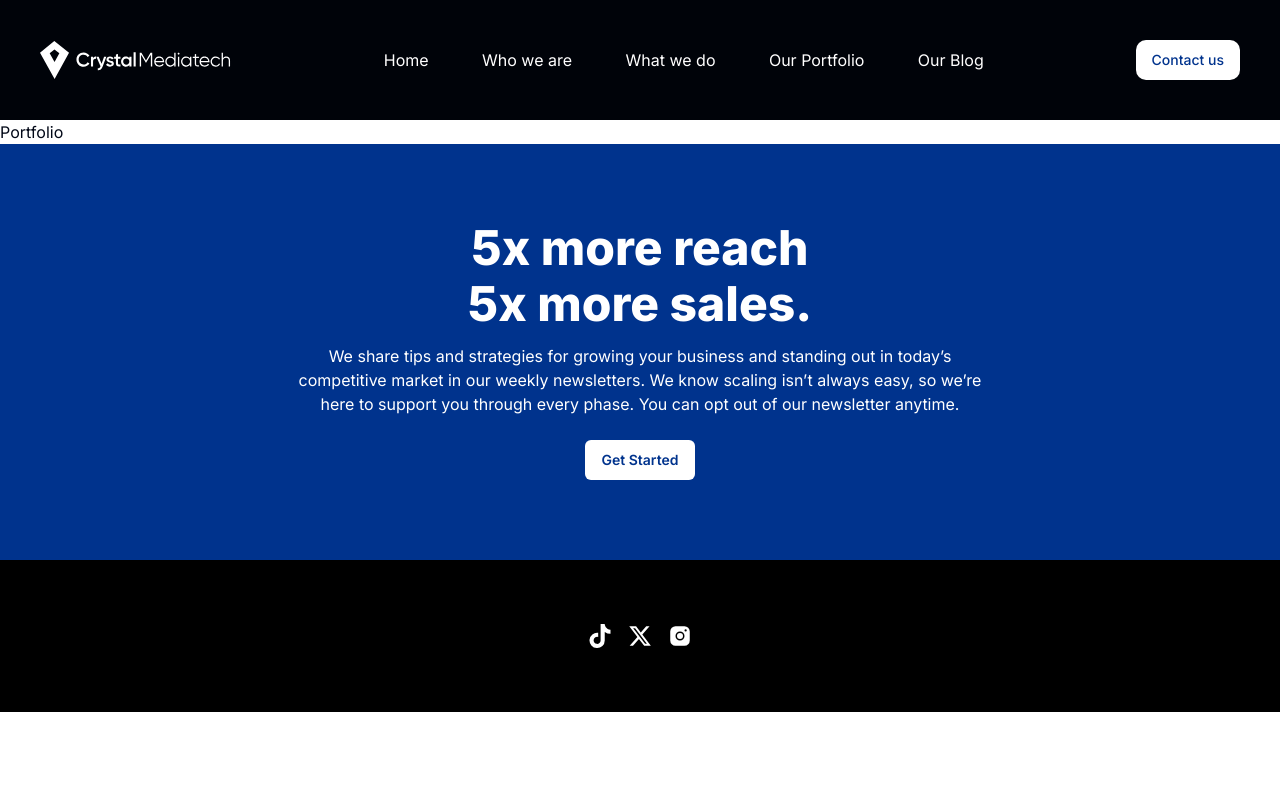
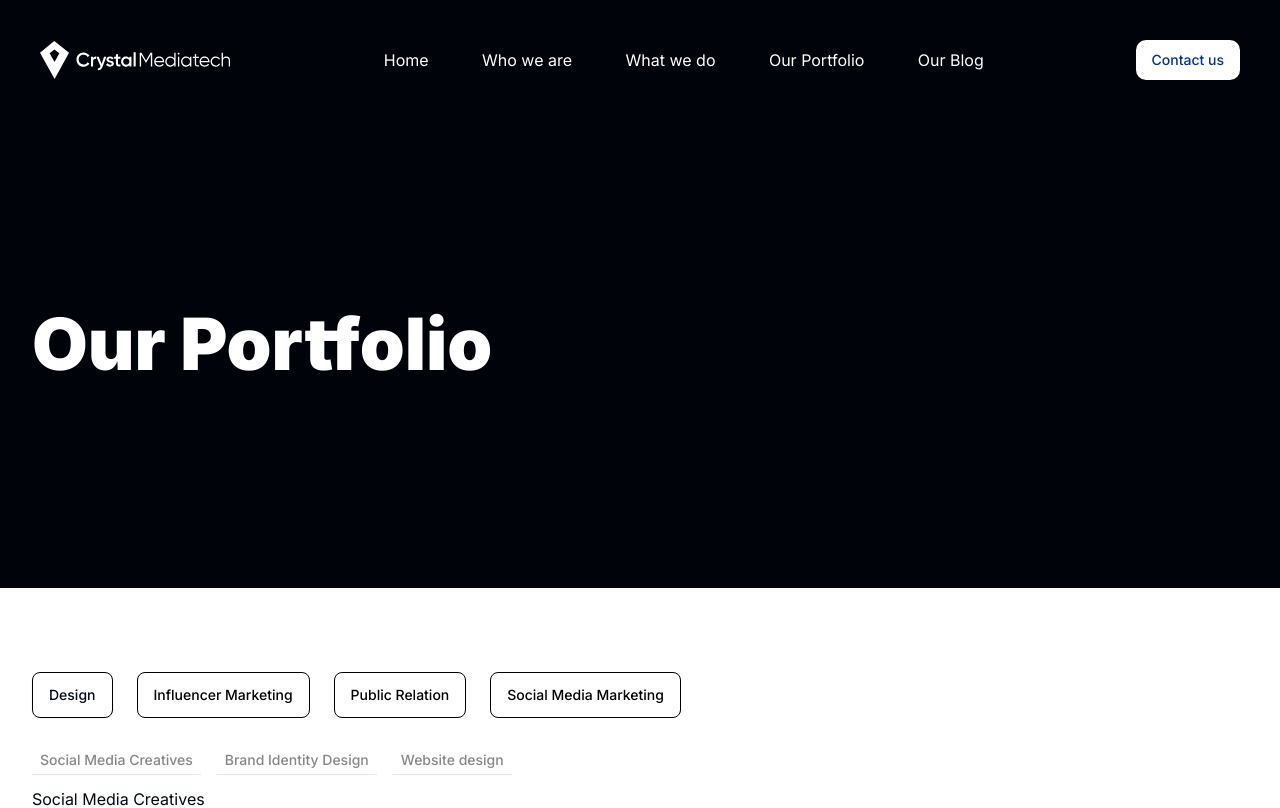
Before and after one commit to Izcomayana/crystalmedia-frontend, a Next.js app: page /portfolio in a window 1280 px wide. Shown: the top 808 px of the page. Built offline with nearby package versions, Linux system fonts and the light colour scheme.

Commit message:
portfolio added

```diff
--- a/app/globals.css
+++ b/app/globals.css
@@ -74,6 +74,7 @@ nav {
   left: 0;
   bottom: 0;
   width: 100%;
+  height: fit-content;
 }
 
 .background {
--- /dev/null
+++ b/app/portfolio/components/PortfolioTabs/index.tsx
@@ -0,0 +1,112 @@
+import { Tabs, TabsContent, TabsList, TabsTrigger } from "@/components/ui/tabs";
+
+const PortfolioTabs = () => {
+  return (
+    <div className="container mx-auto">
+      <Tabs defaultValue="design" className="my-10 lg:my-20">
+        <TabsList className="bg-transparent h-fit px-0 flex flex-wrap gap-4 justify-start lg:gap-6">
+          <TabsTrigger
+            value="design"
+            className="py-3 px-4 text-black border-black border rounded-lg hover:!bg-primaryBlue hover:!text-white hover:!border-white focus:!bg-primaryBlue focus:!text-white focus:!border-white active:!bg-primaryBlue active:!text-white active:!border-white transition-all"
+          >
+            Design
+          </TabsTrigger>
+          <TabsTrigger
+            value="influencer-marketing"
+            className="py-3 px-4 text-black border-black border rounded-lg hover:!bg-primaryBlue hover:!text-white hover:!border-white focus:!bg-primaryBlue focus:!text-white focus:!border-white active:!bg-primaryBlue active:!text-white active:!border-white transition-all"
+          >
+            Influencer Marketing
+          </TabsTrigger>
+          <TabsTrigger
+            value="public-relaton"
+            className="py-3 px-4 text-black border-black border rounded-lg hover:!bg-primaryBlue hover:!text-white hover:!border-white focus:!bg-primaryBlue focus:!text-white focus:!border-white active:!bg-primaryBlue active:!text-white active:!border-white transition-all"
+          >
+            Public Relation
+          </TabsTrigger>
+          <TabsTrigger
+            value="social-media"
+            className="py-3 px-4 text-black border-black border rounded-lg hover:!bg-primaryBlue hover:!text-white hover:!border-white focus:!bg-primaryBlue focus:!text-white focus:!border-white active:!bg-primaryBlue active:!text-white active:!border-white transition-all"
+          >
+            Social Media Marketing
+          </TabsTrigger>
+        </TabsList>
+
+        <div className="mt-5">
+          <TabsContent value="design">
+            <Tabs defaultValue="sm-creatives">
+              <TabsList className="bg-transparent h-fit px-0 flex flex-wrap gap-4 justify-start">
+                <TabsTrigger
+                  value="sm-creatives"
+                  className="!bg-transparent !px-2 !py-1 rounded-none !shadow-none !text-[#868786] border-b hover:!text-black hover:!border-b-black active:!text-black focus:!text-black focus:!border-b-black active:!border-b-black"
+                >
+                  Social Media Creatives
+                </TabsTrigger>
+                <TabsTrigger
+                  value="brand-identity"
+                  className="!bg-transparent !px-2 !py-1 rounded-none !shadow-none !text-[#868786] border-b hover:!text-black hover:!border-b-black active:!text-black focus:!text-black focus:!border-b-black active:!border-b-black"
+                >
+                  Brand Identity Design
+                </TabsTrigger>
+                <TabsTrigger
+                  value="web-design"
+                  className="!bg-transparent !px-2 !py-1 rounded-none !shadow-none !text-[#868786] border-b hover:!text-black hover:!border-b-black active:!text-black focus:!text-black focus:!border-b-black active:!border-b-black"
+                >
+                  Website design
+                </TabsTrigger>
+              </TabsList>
+
+              <TabsContent value="sm-creatives">
+                Social Media Creatives
+              </TabsContent>
+              <TabsContent value="brand-identity">
+                Brand Identity Design
+              </TabsContent>
+              <TabsContent value="web-design">Website Design</TabsContent>
+            </Tabs>
+          </TabsContent>
+
+          <TabsContent value="influencer-marketing">
+            <Tabs defaultValue="twitter-trends">
+              <TabsList className="bg-transparent h-fit px-0 flex flex-wrap gap-4 justify-start">
+                <TabsTrigger
+                  value="twitter-trends"
+                  className="!bg-transparent !px-2 !py-1 rounded-none !shadow-none !text-[#868786] border-b hover:!text-black hover:!border-b-black active:!text-black focus:!text-black focus:!border-b-black active:!border-b-black"
+                >
+                  Twitter trends
+                </TabsTrigger>
+                <TabsTrigger
+                  value="twitter-campaigns"
+                  className="!bg-transparent !px-2 !py-1 rounded-none !shadow-none !text-[#868786] border-b hover:!text-black hover:!border-b-black active:!text-black focus:!text-black focus:!border-b-black active:!border-b-black"
+                >
+                  Twitter campaigns
+                </TabsTrigger>
+                <TabsTrigger
+                  value="tiktok-campaigns"
+                  className="!bg-transparent !px-2 !py-1 rounded-none !shadow-none !text-[#868786] border-b hover:!text-black hover:!border-b-black active:!text-black focus:!text-black focus:!border-b-black active:!border-b-black"
+                >
+                  Tiktok campaigns
+                </TabsTrigger>
+              </TabsList>
+
+              <TabsContent value="twitter-trends">Twitter trends</TabsContent>
+              <TabsContent value="twitter-campaigns">
+                Twitter campaigns
+              </TabsContent>
+              <TabsContent value="tiktok-campaigns">
+                Tiktok campaigns
+              </TabsContent>
+            </Tabs>
+          </TabsContent>
+
+          <TabsContent value="public-relaton">Public tab.</TabsContent>
+
+          <TabsContent value="social-media">
+            Social Media Marketing tab.
+          </TabsContent>
+        </div>
+      </Tabs>
+    </div>
+  );
+};
+
+export default PortfolioTabs;
--- a/app/portfolio/page.tsx
+++ b/app/portfolio/page.tsx
@@ -1,8 +1,12 @@
-import React from 'react'
+import Hero from "@/components/Hero";
+import PortfolioTabs from "./components/PortfolioTabs";
 
 const Portfolio = () => {
   return (
-    <div>Portfolio</div>
+    <>
+      <Hero title="Our Portfolio" />
+      <PortfolioTabs />
+    </>
   )
 }
 
--- a/components/Hero/index.tsx
+++ b/components/Hero/index.tsx
@@ -1,3 +1,13 @@
+"use client";
+import { motion } from "framer-motion";
+
+const visible = { opacity: 1, y: 0, transition: { duration: 0.5 } };
+
+const itemVariants = {
+  hidden: { opacity: 0, y: 10 },
+  visible,
+};
+
 interface HeroProps {
   title: string;
 }
@@ -5,9 +15,21 @@ interface HeroProps {
 const Hero: React.FC<HeroProps> = ({ title }) => {
   return (
     <section>
-      <div className="p-8 bg-[#000309] mt-[-4px]">
+      <div className="py-8 bg-[#000309] mt-[-4px]">
         <div className="container mx-auto my-32 mb-44">
-          <h1 className="text-white font-black text-4xl lg:text-7xl">{title}</h1>
+        <motion.div
+            initial="hidden"
+            animate="visible"
+            exit={{ opacity: 0, transition: { duration: 1 } }}
+            variants={{ visible: { transition: { staggerChildren: 1 } } }}
+            className="my-40"
+          >
+            <ul className="text-white w-fit">
+              <motion.li variants={itemVariants}>
+                <h1 className="text-white font-black text-4xl lg:text-7xl">{title}</h1>
+              </motion.li>
+            </ul>
+          </motion.div>
         </div>
       </div>
     </section>
--- a/components/Navbar/MobileNav.tsx
+++ b/components/Navbar/MobileNav.tsx
@@ -28,6 +28,15 @@ const sidenavbar = {
   },
 };
 
+const navbar = {
+  // open: {
+  //   display: 'flex',
+  // },
+  // closed: {
+  //   dispay: "block"
+  // }
+}
+
 const MobileNav = () => {
   const [isOpen, toggleOpen] = useCycle(false, true);
   const containerRef = useRef(null);
@@ -37,7 +46,8 @@ const MobileNav = () => {
       <motion.nav
         initial={false}
         animate={isOpen ? "open" : "closed"}
-        ref={containerRef}
+        // ref={containerRef}
+        variants={navbar}
       >
         <motion.div className="background" variants={sidenavbar} />
         <div className="flex justify-between items-center m-4">
--- a/components/Navbar/components/MenuItem.tsx
+++ b/components/Navbar/components/MenuItem.tsx
@@ -32,7 +32,7 @@ const variants = {
   },
 };
 
-const href = ["/", "/whoweare", "/whatwedo", "/portfolio", "/blog"];
+const href = ["/", "/whoweare", "/whatwedo", "/portfolio", "/blogs"];
 const name = [
   "Home",
   "Who we are",
--- a/components/Navbar/index.tsx
+++ b/components/Navbar/index.tsx
@@ -13,7 +13,7 @@ const links = [
   { id: 2, name: "Who we are", href: "/whoweare" },
   { id: 3, name: "What we do", href: "/whatwedo" },
   { id: 4, name: "Our Portfolio", href: "/portfolio" },
-  { id: 5, name: "Our Blog", href: "/blog" },
+  { id: 5, name: "Our Blog", href: "/blogs" },
 ];
 
 const Navbar = () => {
--- /dev/null
+++ b/components/ui/tabs.tsx
@@ -0,0 +1,55 @@
+"use client"
+
+import * as React from "react"
+import * as TabsPrimitive from "@radix-ui/react-tabs"
+
+import { cn } from "@/lib/utils"
+
+const Tabs = TabsPrimitive.Root
+
+const TabsList = React.forwardRef<
+  React.ElementRef<typeof TabsPrimitive.List>,
+  React.ComponentPropsWithoutRef<typeof TabsPrimitive.List>
+>(({ className, ...props }, ref) => (
+  <TabsPrimitive.List
+    ref={ref}
+    className={cn(
+      "inline-flex h-10 items-center justify-center rounded-md bg-muted p-1 text-muted-foreground",
+      className
+    )}
+    {...props}
+  />
+))
+TabsList.displayName = TabsPrimitive.List.displayName
+
+const TabsTrigger = React.forwardRef<
+  React.ElementRef<typeof TabsPrimitive.Trigger>,
+  React.ComponentPropsWithoutRef<typeof TabsPrimitive.Trigger>
+>(({ className, ...props }, ref) => (
+  <TabsPrimitive.Trigger
+    ref={ref}
+    className={cn(
+      "inline-flex items-center justify-center whitespace-nowrap rounded-sm px-3 py-1.5 text-sm font-medium ring-offset-background transition-all focus-visible:outline-none focus-visible:ring-2 focus-visible:ring-ring focus-visible:ring-offset-2 disabled:pointer-events-none disabled:opacity-50 data-[state=active]:bg-background data-[state=active]:text-foreground data-[state=active]:shadow-sm",
+      className
+    )}
+    {...props}
+  />
+))
+TabsTrigger.displayName = TabsPrimitive.Trigger.displayName
+
+const TabsContent = React.forwardRef<
+  React.ElementRef<typeof TabsPrimitive.Content>,
+  React.ComponentPropsWithoutRef<typeof TabsPrimitive.Content>
+>(({ className, ...props }, ref) => (
+  <TabsPrimitive.Content
+    ref={ref}
+    className={cn(
+      "mt-2 ring-offset-background focus-visible:outline-none focus-visible:ring-2 focus-visible:ring-ring focus-visible:ring-offset-2",
+      className
+    )}
+    {...props}
+  />
+))
+TabsContent.displayName = TabsPrimitive.Content.displayName
+
+export { Tabs, TabsList, TabsTrigger, TabsContent }
--- a/package.json
+++ b/package.json
@@ -10,6 +10,7 @@
   },
   "dependencies": {
     "@radix-ui/react-slot": "^1.1.0",
+    "@radix-ui/react-tabs": "^1.1.0",
     "class-variance-authority": "^0.7.0",
     "clsx": "^2.1.1",
     "embla-carousel-autoplay": "^8.1.7",
```
Also changed, not shown: 1 other file (tests, documents, lock files or other folders).
